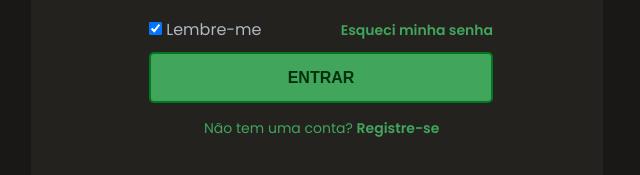
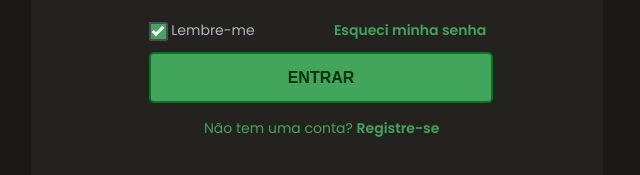
Before and after one commit to Julio-Cesar-Rodrigues/Sing-In--Css-html, a plain HTML site: page index.html in a window 1280 px wide. Both pictures are taken after a click on the checkbox "Lembre-me". Shown: the part 553-728 px from the top of the page, 69-709 px from the left. Drawn offline with Linux system fonts and the light colour scheme.

Commit message:
Add files via upload

```diff
--- a/style.css
+++ b/style.css
@@ -117,6 +117,52 @@ input:focus {
   line-height: 14px;
 }
 
+input[type='checkbox'] {
+  position: relative;
+  cursor: pointer;
+}
+input[type='checkbox']:before {
+  content: '';
+  display: flex;
+  position: absolute;
+  width: 16px;
+  height: 16px;
+  top: 0;
+  left: 0;
+  background-color: #e9e9e9;
+  border: 2px solid var(--gray-light);
+  border-radius: 2px;
+}
+input[type='checkbox']:checked:before {
+  content: '';
+  display: block;
+  position: absolute;
+  width: 15px;
+  height: 15px;
+  top: 0;
+  left: 0;
+  background-color: var(--green);
+}
+input[type='checkbox']:checked:after {
+  content: '';
+  display: block;
+  width: 3px;
+  height: 9px;
+  border: solid white;
+  border-width: 0 3px 3px 0;
+  -webkit-transform: rotate(45deg);
+  -ms-transform: rotate(45deg);
+  transform: rotate(45deg);
+  position: absolute;
+  top: 2px;
+  left: 6px;
+}
+
+.checkbox-form > label {
+  margin-left: 5px;
+  font-size: 14px;
+}
+
 .remind:hover {
   color: #fff;
   cursor: pointer;
```
